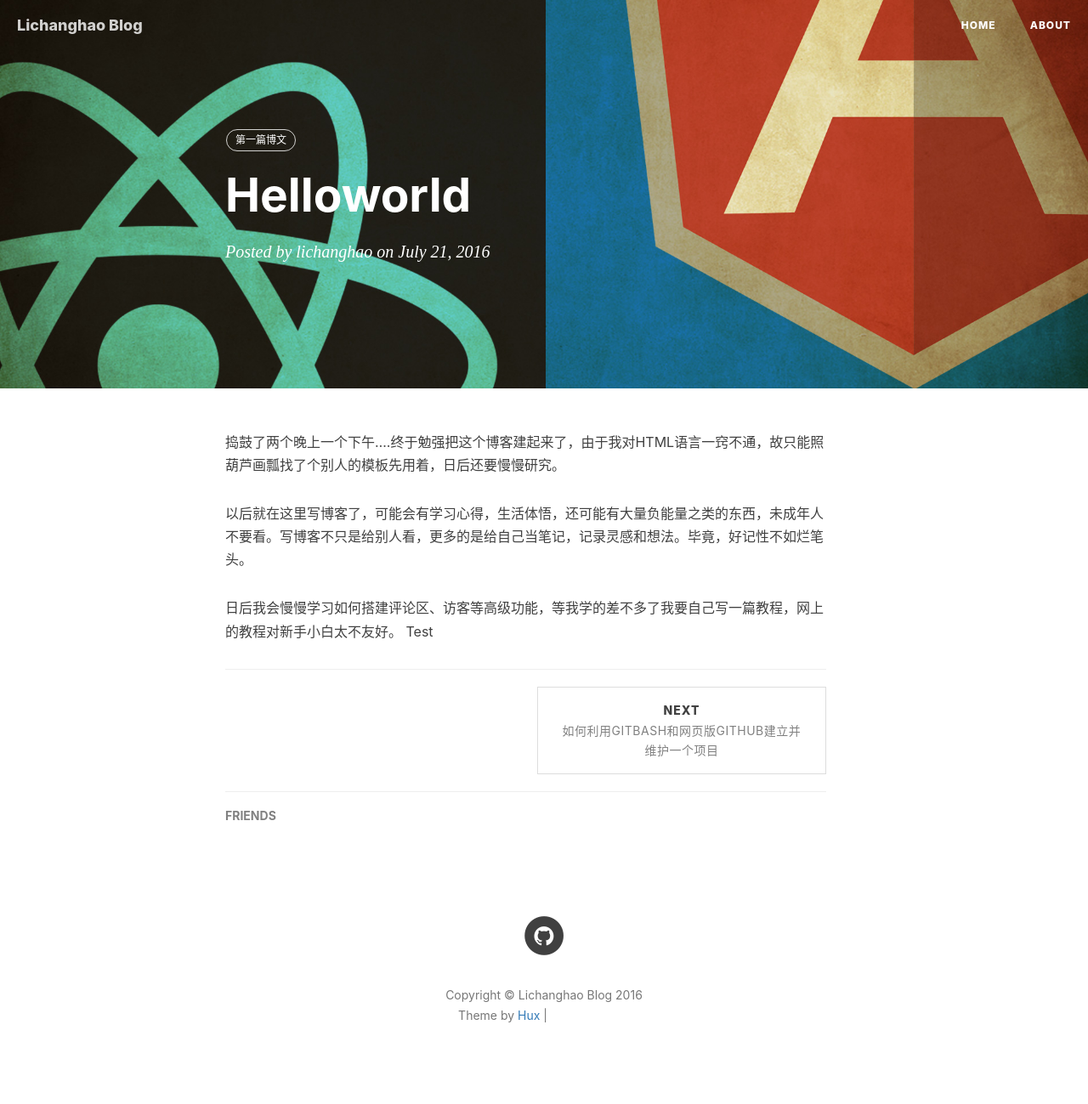
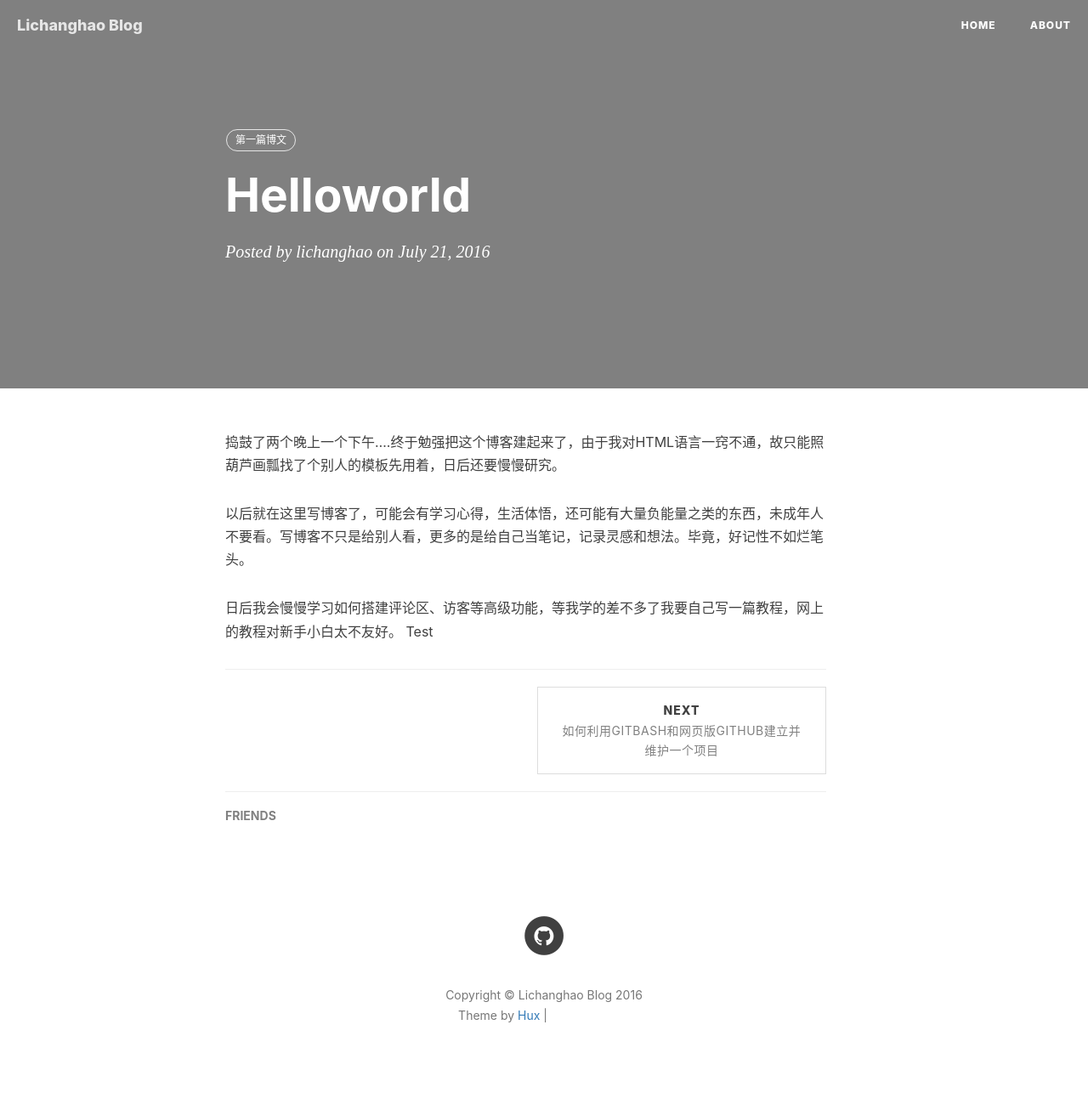
Before and after one commit to lichanghao/lichanghao.github.io.old, a Jekyll site: the page built from _posts/2016-07-21-Helloworld.md, in a window 1280 px wide. Shown: the whole page at 85% size. Built offline with Jekyll 4.4.1, drawn with Linux system fonts in a browser that asks for light colours; nearby versions of some CDN libraries; comment, search, counter and statistics services are not loaded; grey boxes are pictures that could not be loaded.

Commit message:
Update _config.yml

```diff
--- a/_config.yml
+++ b/_config.yml
@@ -1,7 +1,7 @@
 # Site settings
 title: Lichanghao Blog
 SEOTitle: 李昌浩的博客 | Lichanghao Blog
-header-img: /img/post-bg-re-vs-ng2.jpg
+header-img: post-bg-re-vs-ng2.jpg
 email: 542103276@qq.com
 description: "大学生，宅，爱好折腾"
 keyword: "生活随感，学习笔记，其他"
```
